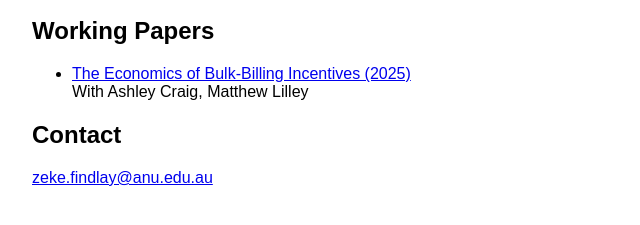
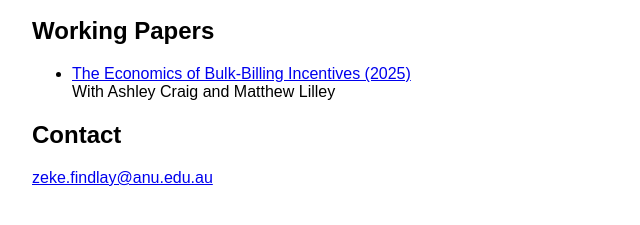
Before and after one commit to zekefindlay/zekefindlay.github.io, a plain HTML site: page index.html in a window 1280 px wide. Shown: the part 167-392 px from the top of the page, 258-898 px from the left. Drawn offline with Linux system fonts and the light colour scheme.

Commit message:
Update index.html

```diff
--- a/index.html
+++ b/index.html
@@ -21,7 +21,7 @@
       <a href="bulk_billing_incentives.pdf">
         The Economics of Bulk-Billing Incentives (2025)
       </a><br>
-      With Ashley Craig, Matthew Lilley
+      With Ashley Craig and Matthew Lilley
     </li>
   </ul>
 
```
